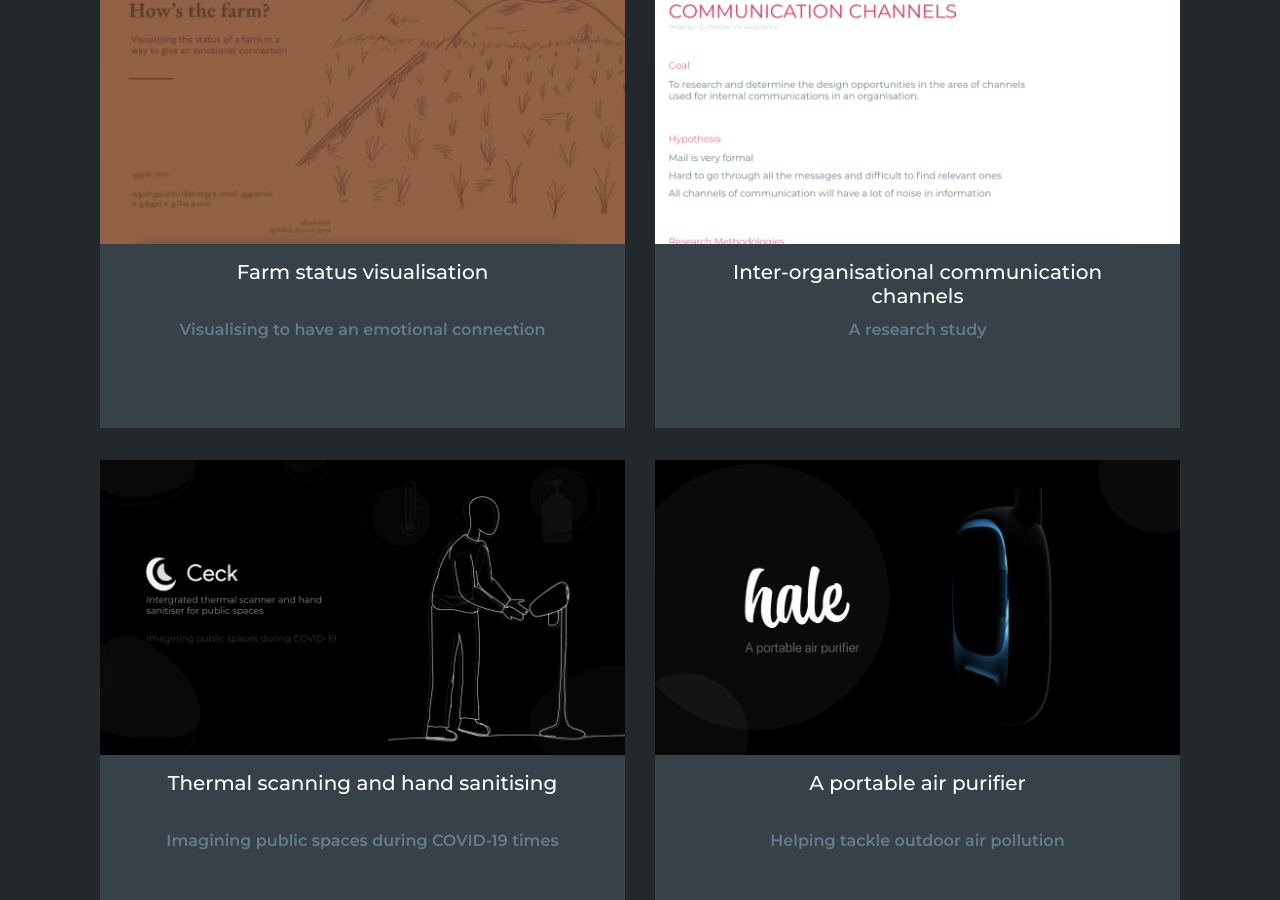
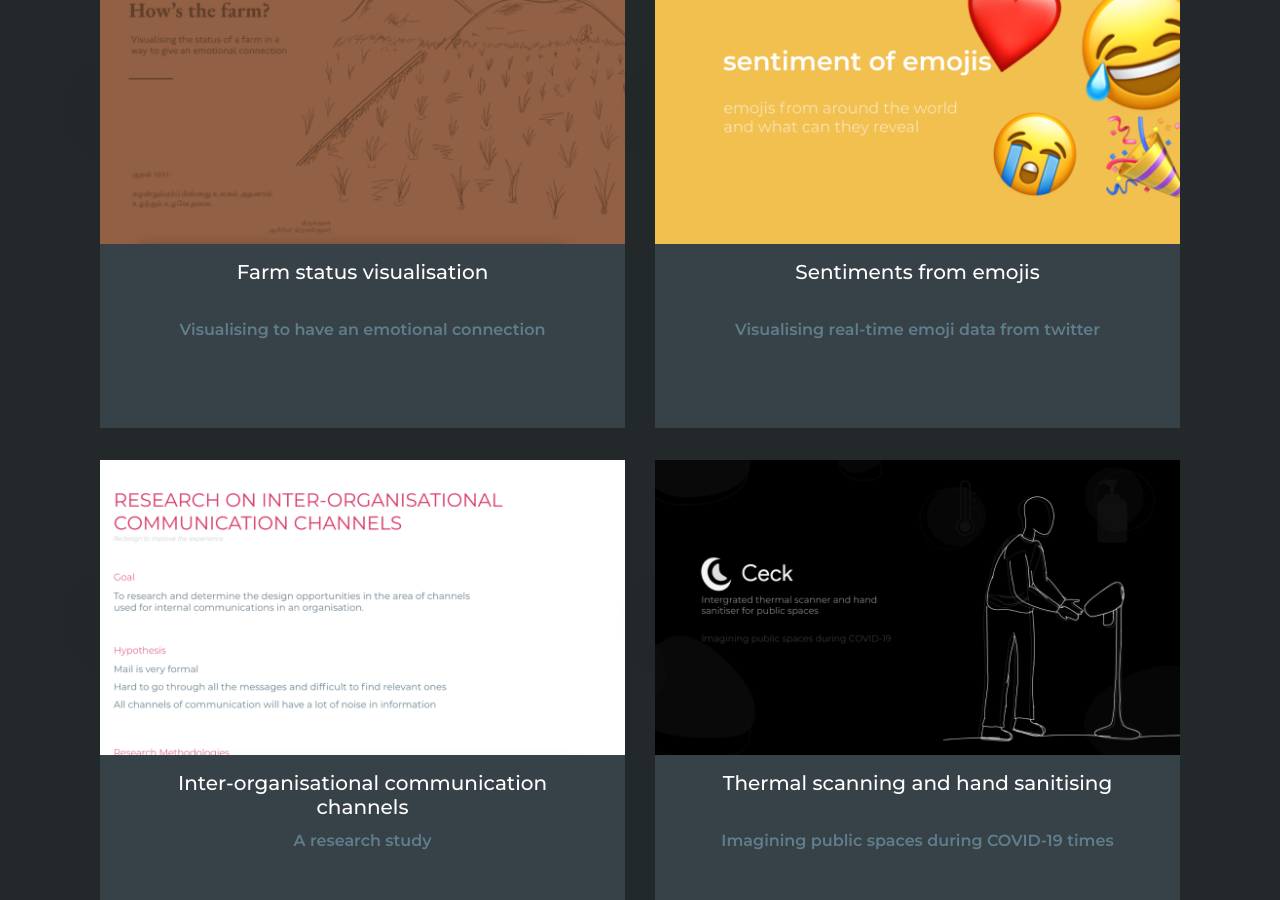
Before and after one commit to allwinwilliams/allwinwilliams.github.io, a Jekyll site: the page built from index.html, in a window 1280 px wide and 900 px high, scrolled down 2642 px. Built offline with Jekyll 4.4.1, drawn with Linux system fonts in a browser that asks for light colours; nearby versions of some CDN libraries; some web fonts are replaced.

Commit message:
added emoji project

```diff
--- a/_data/projects.yml
+++ b/_data/projects.yml
@@ -42,6 +42,14 @@
   link_type: overlay
   project_type: main
 
+- title: Sentiments from emojis
+  description: Visualising real-time emoji data from twitter
+  tags: Data Visualisation, Exploration
+  link: "/projects/twitter-emoji-sentiments"
+  image: "/projects/twitter-emoji-sentiments/assets/images/card.png"
+  link_type: overlay
+  project_type: main
+
 - title: Inter-organisational communication channels
   description: A research study
   tags: User Research, Research and Analysis
@@ -49,7 +57,6 @@
   image: "/projects/inter-organisational-communication/assets/images/card.png"
   link_type: overlay
   project_type: main
-
 
 - title: Thermal scanning and hand sanitising
   description: Imagining public spaces during COVID-19 times
@@ -65,7 +72,7 @@
   link: "/projects/portable-air-purifier"
   image: "/projects/portable-air-purifier/assets/images/card.png"
   link_type: overlay
-  project_type: main
+  project_type: hidden
 
 - title: Reimagining faucets
   description: Making faucets truly touchless
```
Also changed, not shown: projects/twitter-emoji-sentiments/index.html (added, +19 -0 lines), projects/twitter-emoji-sentiments/assets/images/3.png (added), projects/twitter-emoji-sentiments/assets/images/card.png (added), 7 other files.
